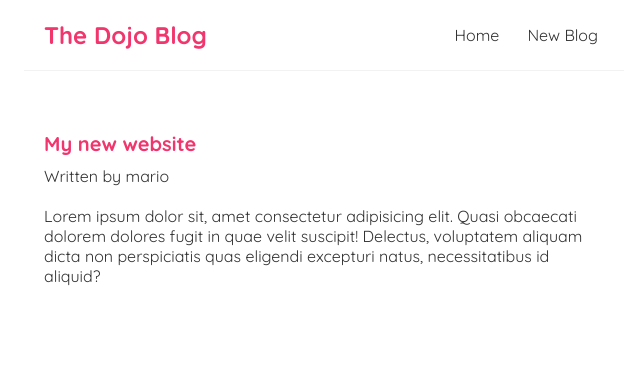
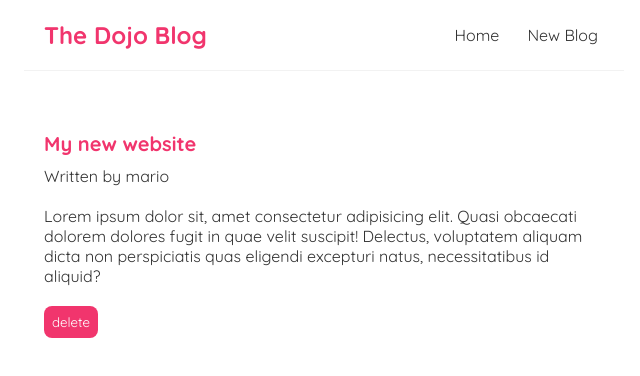
Before and after one commit to Pgph/react-blog, a React (Create React App) app: page /blogs/1 in a window 1280 px wide. Shown: the top 376 px of the page, without its empty margins (316-956 px from the left). Built offline with nearby package versions, Linux system fonts and the light colour scheme; data requests are answered from the project's data file.

Commit message:
Added delete button to remove blog element from the database

```diff
--- a/src/BlogDetails.js
+++ b/src/BlogDetails.js
@@ -1,4 +1,4 @@
-import { useParams } from "react-router-dom";
+import { useParams, useHistory } from "react-router-dom";
 import useFetch from "./useFetch";
 
 const BlogDetails = () => {
@@ -8,6 +8,15 @@
     error,
     isPending,
   } = useFetch("http://localhost:8000/blogs/" + id);
+  const history = useHistory();
+
+  const handleDelete = () => {
+    fetch("http://localhost:8000/blogs/" + blog.id, {
+      method: "DELETE",
+    }).then(() => {
+      history.push("/");
+    });
+  };
 
   return (
     <div className="blog-details">
@@ -18,6 +27,7 @@
           <h2>{blog.title}</h2>
           <p>Written by {blog.author}</p>
           <div>{blog.body}</div>
+          <button onClick={handleDelete}>delete</button>
         </article>
       )}
     </div>
--- a/src/Create.js
+++ b/src/Create.js
@@ -21,8 +21,8 @@
     }).then(() => {
       console.log("new blog added");
       setIsPending(false);
-      history.push("/");
     });
+    history.push("/");
   };
 
   return (
--- a/src/index.css
+++ b/src/index.css
@@ -66,6 +66,15 @@
   margin: 20px 0;
 }
 
+.blog-details button {
+  padding: 8px;
+  background: #f1356d;
+  color: #fff;
+  border: none;
+  border-radius: 8px;
+  cursor: pointer;
+}
+
 .create {
   max-width: 400px;
   margin: 0px auto;
--- a/src/useFetch.js
+++ b/src/useFetch.js
@@ -22,7 +22,6 @@
       })
       .catch((e) => {
         if (e.name === "AbortError") {
-          console.log("fetch aborted");
         } else {
           setIsPending(false);
           setError(e.message);
```
Also changed, not shown: data/db.json (line endings or trailing spaces).
